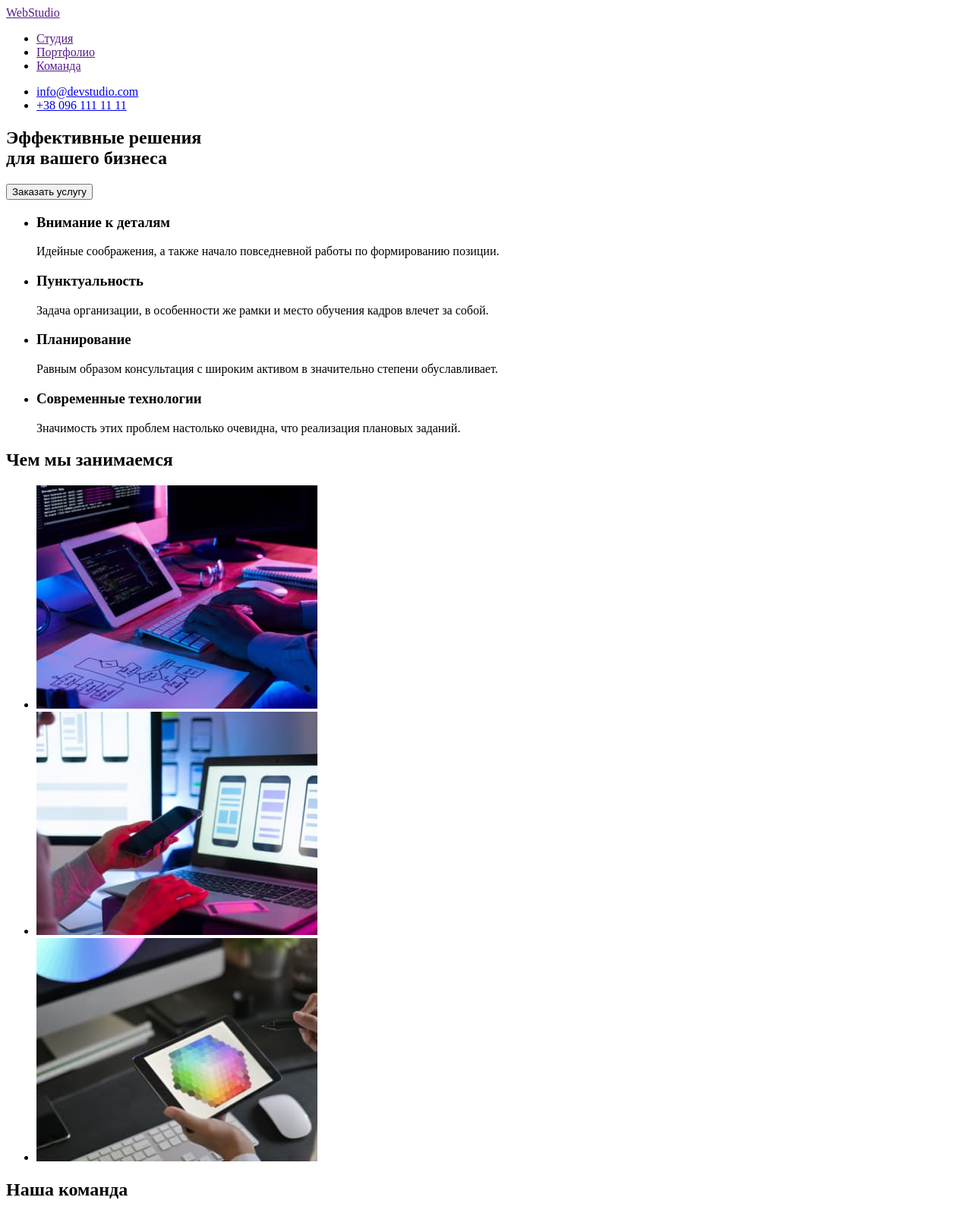
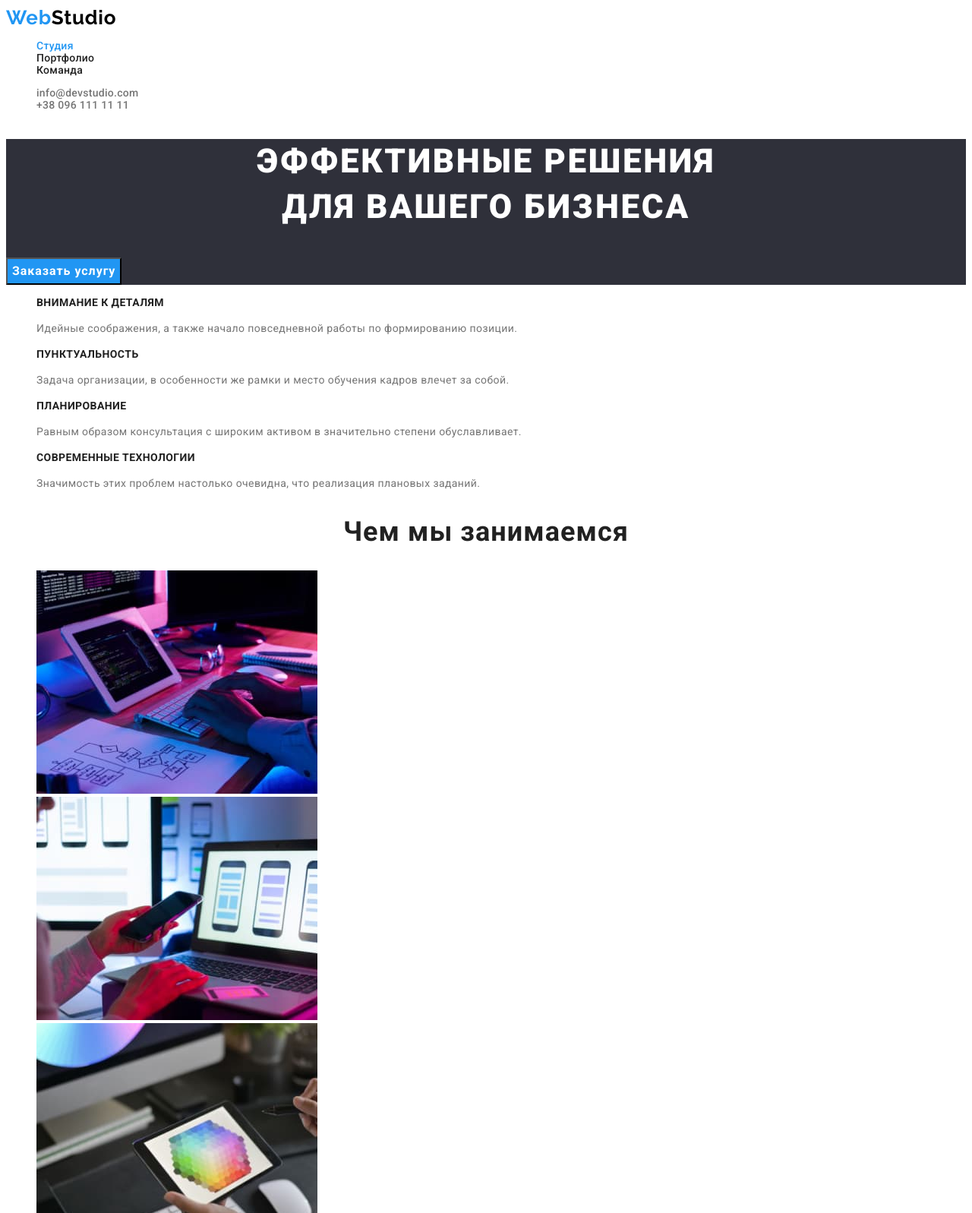
Before and after one commit to maxs110101/goit-markup-hw-02, a plain HTML site: page index.html in a window 1280 px wide. Shown: the top 1597 px of the page at 76% size. Drawn offline with Linux system fonts and the light colour scheme.

Commit message:
main-page
css color and font to main page added

```diff
--- a/css/styles.css
+++ b/css/styles.css
@@ -1,24 +1,205 @@
 :root {
   /* colors сustom properties*/
+  --web-logo-color: #2196f3;
+  --nav-text-color: #212121;
+  --contacts-text-color: #757575;
   --main-headers-color: #212121;
-  --nav-text-color: #212121;
   --main-text-color: #757575;
-  --address-text-color: rgba(255, 255, 255, 0.6);
-  --web-logo-color: #2196f3;
-  --hover-focus-color: #2196f3;
-  --button-color: #2196f3;
+  --button-text-color: #ffffff;
+  --button-background-color: #2196f3;
+  --adress-location-text-color: #ffffff;
+  --address-mail-text-color: rgba(255, 255, 255, 0.6);
+  --address-tel-text-color: rgba(255, 255, 255, 0.6);
   --first-background-color: #2f303a;
   --second-background-color: #f5f4fa;
-  /* text custom properties*/
-  --webstudio-logo-font-family: Raleway;
-  --webstudio-logo-font-style: normal;
-  --webstudio-logo-font-weight: bold;
-  --webstudio-logo-font-size: 26px;
-  --webstudio-logo-line-height: 1.19;
-  --webstudio-logo: var(--webstudio-logo-font-family) var(--webstudio-logo-font-style)
-    var(--webstudio-logo-font-weight) / var(--webstudio-logo-font-size)
-    var(--webstudio-logo-line-height);
+  --hover-focus-color: #2196f3;
+  --current-color: #2196f3;
+  /* text custom properties */
+  --logo-font-size: 26px;
 }
-.webstudio-logo {
-  font: var(--webstudio-logo);
+body {
+  font-family: roboto, sans-serif;
 }
+.link {
+  text-decoration: none;
+}
+.list {
+  list-style-type: none;
+}
+/* HEADER */
+/* logo */
+.logo-top {
+  color: #000000;
+  font-family: Raleway;
+  font-weight: 700;
+  font-size: var(--logo-font-size);
+  line-height: 1.19;
+  letter-spacing: 0.03em;
+}
+.logo-color {
+  color: var(--web-logo-color);
+}
+/* menu nav */
+.top-navigation-list {
+  font-weight: 500;
+  font-size: 14px;
+  line-height: 1.14;
+  letter-spacing: 0.02em;
+}
+.top-navigation-link {
+  color: var(--nav-text-color);
+}
+.top-navigation-list .current {
+  color: var(--current-color);
+}
+/* contacts */
+.top-contacts-list {
+  font-weight: 500;
+  font-size: 14px;
+  line-height: 1.14;
+  letter-spacing: 0.02em;
+}
+.top-contacts-link-mail,
+.top-contacts-link-tel {
+  color: var(--contacts-text-color);
+}
+/* common */
+.top-navigation-link:hover,
+.top-navigation-link:focus,
+.top-contacts-link-mail:hover,
+.top-contacts-link-mail:focus,
+.top-contacts-link-tel:hover,
+.top-contacts-link-tel:focus {
+  color: var(--hover-focus-color);
+}
+/* HERO */
+.hero {
+  background-color: var(--first-background-color);
+}
+.hero-main-title {
+  color: #ffffff;
+  font-weight: 900;
+  font-size: 44px;
+  line-height: 1.36;
+  text-align: center;
+  letter-spacing: 0.06em;
+  text-transform: uppercase;
+}
+.hero-btn {
+  color: var(--button-text-color);
+  font-family: inherit;
+  font-weight: 700;
+  font-size: 16px;
+  line-height: 1.87;
+  display: flex;
+  align-items: center;
+  text-align: center;
+  letter-spacing: 0.06em;
+  background-color: var(--button-background-color);
+}
+.hero-btn:hover,
+.hero-btn:focus {
+  background-color: #188ce8;
+}
+/* MAIN */
+/* about */
+.advantage-item-title {
+  color: var(--main-headers-color);
+  font-weight: 700;
+  font-size: 14px;
+  line-height: 1.14;
+  letter-spacing: 0.03em;
+  text-transform: uppercase;
+}
+.advantage-item-text {
+  color: var(--main-text-color);
+  font-weight: 400;
+  font-size: 14px;
+  line-height: 1.71;
+  letter-spacing: 0.03em;
+}
+.about-title {
+  color: var(--main-headers-color);
+  font-weight: 700;
+  font-size: 36px;
+  line-height: 1.17;
+  text-align: center;
+  letter-spacing: 0.03em;
+}
+/* our team */
+.team {
+  background-color: var(--second-background-color);
+}
+.team-title {
+  color: var(--main-headers-color);
+  font-weight: 700;
+  font-size: 36px;
+  line-height: 1.17;
+  text-align: center;
+  letter-spacing: 0.03em;
+}
+.team-item-title {
+  color: var(--main-headers-color);
+  font-weight: 500;
+  font-size: 16px;
+  line-height: 1.19;
+  text-align: center;
+  letter-spacing: 0.03em;
+}
+.team-item-text {
+  color: var(--main-text-color);
+  font-weight: 400;
+  font-size: 16px;
+  line-height: 1.19;
+  text-align: center;
+  letter-spacing: 0.03em;
+}
+/* FOOTER */
+.bottom {
+  background-color: var(--first-background-color);
+}
+/* logo */
+.logo-bottom {
+  color: #ffffff;
+  font-family: Raleway;
+  font-weight: 700;
+  font-size: var(--logo-font-size);
+  line-height: 1.19;
+  letter-spacing: 0.03em;
+}
+.logo-color {
+  color: var(--web-logo-color);
+}
+/* adress */
+.bottom-contacts-link-location {
+  color: var(--adress-location-text-color);
+  font-style: normal;
+  font-weight: 400;
+  font-size: 14px;
+  line-height: 1.71;
+  letter-spacing: 0.03em;
+}
+.bottom-contacts-link-mail {
+  color: var(--address-mail-text-color);
+  font-style: normal;
+  font-weight: 400;
+  font-size: 14px;
+  line-height: 1.71;
+  letter-spacing: 0.03em;
+}
+.bottom-contacts-link-tel {
+  color: var(--address-tel-text-color);
+  font-style: normal;
+  font-weight: 400;
+  font-size: 14px;
+  line-height: 1.71;
+  letter-spacing: 0.03em;
+}
+.bottom-contacts-link-location:hover,
+.bottom-contacts-link-mail:hover,
+.bottom-contacts-link-tel:hover,
+.bottom-contacts-link-location:focus,
+.bottom-contacts-link-mail:focus,
+.bottom-contacts-link-tel:focus {
+  color: var(--hover-focus-color);
+}
--- a/index.html
+++ b/index.html
@@ -18,49 +18,65 @@
     <link rel="stylesheet" href="./css/styles.css" />
   </head>
   <body>
-    <header>
-      <nav>
-        <a href=""><span lang="en">WebStudio</span></a>
-        <ul>
-          <li><a href="">Студия</a></li>
-          <li><a href="">Портфолио</a></li>
-          <li><a href="">Команда</a></li>
+    <header class="top">
+      <nav class="top-navigation">
+        <a href="" class="logo-top link"
+          ><span lang="en"><span class="logo-color">Web</span>Studio</span></a
+        >
+        <ul class="top-navigation-list list">
+          <li><a href="" class="top-navigation-link current link">Студия</a></li>
+          <li><a href="" class="top-navigation-link link">Портфолио</a></li>
+          <li><a href="" class="top-navigation-link link">Команда</a></li>
         </ul>
       </nav>
-      <ul>
-        <li><a href="mailto:info@devstudio.com">info@devstudio.com</a></li>
-        <li><a href="tel:+380961111111">+38 096 111 11 11</a></li>
+      <ul class="top-contacts-list list">
+        <li>
+          <a href="mailto:info@devstudio.com" class="top-contacts-link-mail link"
+            >info@devstudio.com</a
+          >
+        </li>
+        <li>
+          <a href="tel:+380961111111" class="top-contacts-link-tel link">+38 096 111 11 11</a>
+        </li>
       </ul>
     </header>
-    <section>
-      <h1>
+    <section class="hero">
+      <h1 class="hero-main-title">
         Эффективные решения <br />
         для вашего бизнеса
       </h1>
-      <button type="button">Заказать услугу</button>
+      <button type="button" class="hero-btn">Заказать услугу</button>
     </section>
     <main>
-      <section>
-        <ul>
+      <section class="about">
+        <ul class="advantage-list list">
           <li>
-            <h3>Внимание к деталям</h3>
-            Идейные соображения, а также начало повседневной работы по формированию позиции.
+            <h3 class="advantage-item-title">Внимание к деталям</h3>
+            <p class="advantage-item-text">
+              Идейные соображения, а также начало повседневной работы по формированию позиции.
+            </p>
           </li>
           <li>
-            <h3>Пунктуальность</h3>
-            Задача организации, в особенности же рамки и место обучения кадров влечет за собой.
+            <h3 class="advantage-item-title">Пунктуальность</h3>
+            <p class="advantage-item-text">
+              Задача организации, в особенности же рамки и место обучения кадров влечет за собой.
+            </p>
           </li>
           <li>
-            <h3>Планирование</h3>
-            Равным образом консультация с широким активом в значительно степени обуславливает.
+            <h3 class="advantage-item-title">Планирование</h3>
+            <p class="advantage-item-text">
+              Равным образом консультация с широким активом в значительно степени обуславливает.
+            </p>
           </li>
           <li>
-            <h3>Современные технологии</h3>
-            Значимость этих проблем настолько очевидна, что реализация плановых заданий.
+            <h3 class="advantage-item-title">Современные технологии</h3>
+            <p class="advantage-item-text">
+              Значимость этих проблем настолько очевидна, что реализация плановых заданий.
+            </p>
           </li>
         </ul>
-        <h2>Чем мы занимаемся</h2>
-        <ul>
+        <h2 class="about-title">Чем мы занимаемся</h2>
+        <ul class="work-list list">
           <li>
             <a href="" title="веб-разработка">
               <img src="./img/box-1.jpg" alt="веб-разработка" width="370" height="294" />
@@ -78,9 +94,9 @@
           </li>
         </ul>
       </section>
-      <section>
-        <h2>Наша команда</h2>
-        <ul>
+      <section class="team">
+        <h2 class="team-title">Наша команда</h2>
+        <ul class="team-list list">
           <li>
             <img
               src="./img/photo-1.jpg"
@@ -88,8 +104,8 @@
               width="270"
               height="260"
             />
-            <h3>Игорь Демьяненко</h3>
-            <p>Product Designer</p>
+            <h3 class="team-item-title">Игорь Демьяненко</h3>
+            <p class="team-item-text">Product Designer</p>
           </li>
           <li>
             <img
@@ -98,8 +114,8 @@
               width="270"
               height="260"
             />
-            <h3>Ольга Репина</h3>
-            <p>Frontend Developer</p>
+            <h3 class="team-item-title">Ольга Репина</h3>
+            <p class="team-item-text">Frontend Developer</p>
           </li>
           <li>
             <img
@@ -108,8 +124,8 @@
               width="270"
               height="260"
             />
-            <h3>Николай Тарасов</h3>
-            <p>Marketing</p>
+            <h3 class="team-item-title">Николай Тарасов</h3>
+            <p class="team-item-text">Marketing</p>
           </li>
           <li>
             <img
@@ -118,31 +134,39 @@
               width="270"
               height="260"
             />
-            <h3>Михаил Ермаков</h3>
-            <p>UI Designer</p>
+            <h3 class="team-item-title">Михаил Ермаков</h3>
+            <p class="team-item-text">UI Designer</p>
           </li>
         </ul>
       </section>
     </main>
-    <footer>
+    <footer class="bottom">
       <p>
-        <a href=""><span lang="en">WebStudio</span></a>
+        <a href="" class="logo-bottom link"
+          ><span lang="en"><span class="logo-color">Web</span>Studio</span></a
+        >
       </p>
-      <address>
-        <ul>
+      <address class="bottom-contacts">
+        <ul class="bottom-contacts-list list">
           <li>
             <a
+              class="bottom-contacts-link-location link"
               href="https://goo.gl/maps/npzmwSaUyRD7AZYU8"
               target="_blank"
               rel="noopener noreferrer"
               >г. Киев, пр-т Леси Украинки, 26</a
             >
           </li>
-          <li><a href="mailto:info@example.com">info@example.com</a></li>
-          <li><a href="tel:+380961111111">+38 096 111 11 11</a></li>
+          <li>
+            <a class="bottom-contacts-link-mail link" href="mailto:info@example.com"
+              >info@example.com</a
+            >
+          </li>
+          <li>
+            <a class="bottom-contacts-link-tel link" href="tel:+380961111111">+38 096 111 11 11</a>
+          </li>
         </ul>
       </address>
     </footer>
-    <p class="webstudio-logo">TEST TEST TEST</p>
   </body>
 </html>
```
